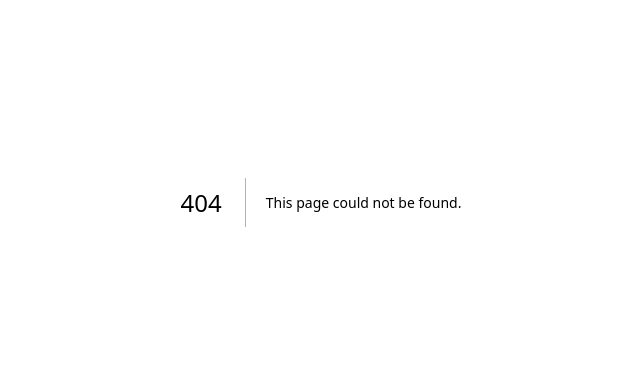
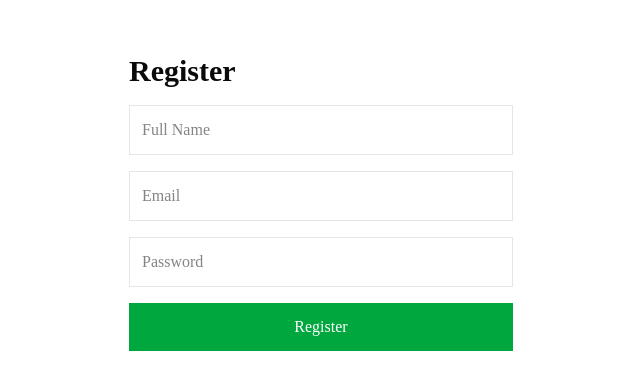
Before and after one commit to Hadi99999437/AI_Data_Analyst, a Next.js app in the folder frontend/: page /register in a window 1280 px wide. Before the commit this address had no page. Shown: the part 198-588 px from the top of the page, without its empty margins (319-959 px from the left). Built offline with nearby package versions, Linux system fonts and the light colour scheme.

Commit message:
feat: add RegisterPage component for user registration

```diff
--- /dev/null
+++ b/frontend/src/app/register/page.tsx
@@ -0,0 +1,86 @@
+"use client";
+
+import { useState } from "react";
+import { useRouter } from "next/navigation";
+import { useAuth } from "@/hooks/useAuth";
+
+export default function RegisterPage() {
+
+    const router = useRouter();
+
+    const { register } = useAuth();
+
+    const [name, setName] =
+        useState("");
+
+    const [email, setEmail] =
+        useState("");
+
+    const [password, setPassword] =
+        useState("");
+
+    async function handleSubmit(
+        e: React.FormEvent
+    ) {
+
+        e.preventDefault();
+
+        await register(
+            name,
+            email,
+            password
+        );
+
+        router.push("/login");
+    }
+
+    return (
+
+        <div className="flex items-center justify-center h-screen">
+
+            <form
+                onSubmit={handleSubmit}
+                className="space-y-4 w-96"
+            >
+
+                <h1 className="text-3xl font-bold">
+                    Register
+                </h1>
+
+                <input
+                    className="border p-3 w-full"
+                    placeholder="Full Name"
+                    onChange={(e) =>
+                        setName(e.target.value)
+                    }
+                />
+
+                <input
+                    className="border p-3 w-full"
+                    placeholder="Email"
+                    onChange={(e) =>
+                        setEmail(e.target.value)
+                    }
+                />
+
+                <input
+                    className="border p-3 w-full"
+                    type="password"
+                    placeholder="Password"
+                    onChange={(e) =>
+                        setPassword(e.target.value)
+                    }
+                />
+
+                <button
+                    className="bg-green-600 text-white w-full p-3"
+                >
+                    Register
+                </button>
+
+            </form>
+
+        </div>
+
+    );
+}
```
